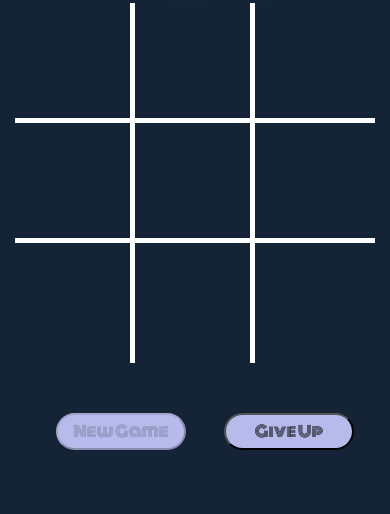
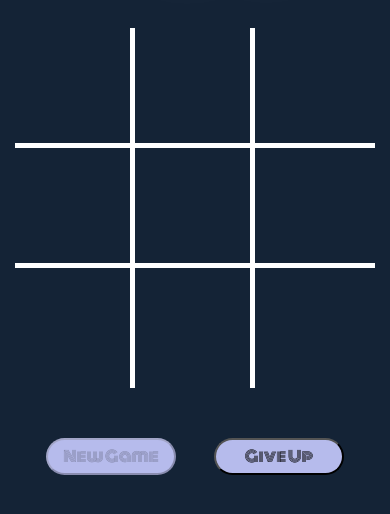
Before and after one commit to ericwongcv/tic-tac-toe-JS, a plain HTML site: page index.html in a window 390 px wide. Shown: the part 94-608 px from the top of the page. Drawn offline with Linux system fonts and the light colour scheme.

Commit message:
update button spacing

```diff
--- a/public/main.css
+++ b/public/main.css
@@ -48,8 +48,8 @@ div.box {
 
 div.win-or-giveup {
     display: flex;
-    width: 100%;
-    margin: 50px auto;
+    width: 80%;
+    margin: 50px 0;
     justify-content: space-evenly;
 }
 
@@ -76,6 +76,7 @@ div.win-or-giveup {
 
     h2 {
         font-size: 30px;
+        margin-bottom: 50px;
     }
 
     div.game-container {
@@ -88,6 +89,6 @@ div.win-or-giveup {
     div.win-or-giveup {
         display: flex;
         width: 100%;
-        margin: 50px 10px;
+        margin: 50px 0;
     }
 }
```
